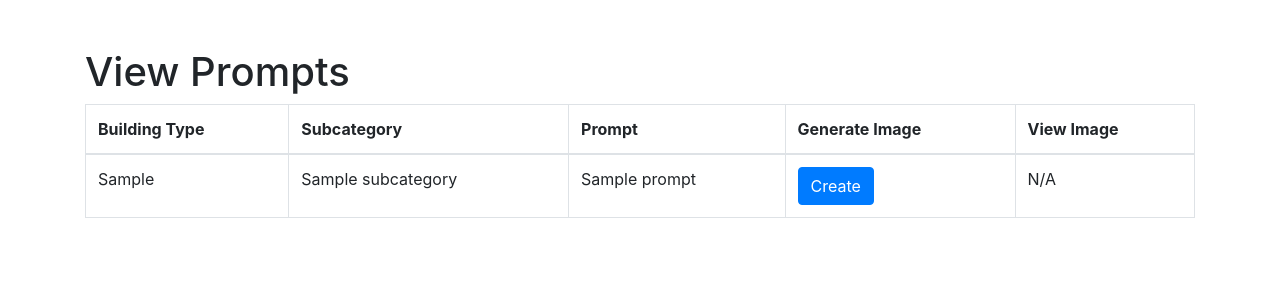
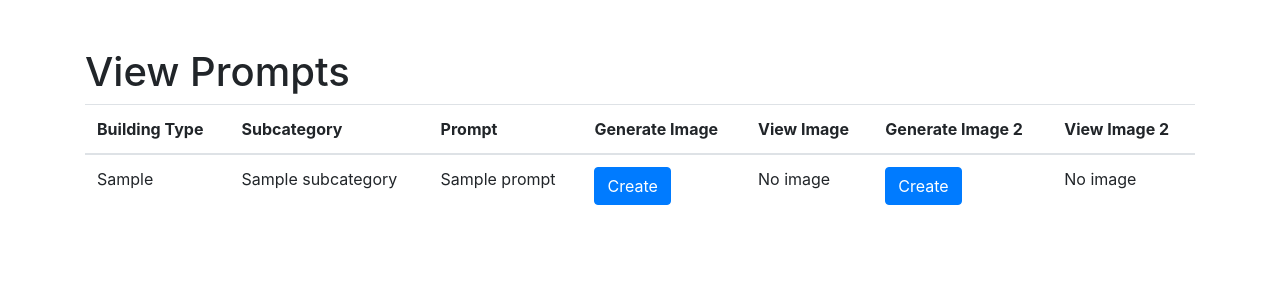
Before and after one commit to PushpikaLiyanagama/Aurora, a Python web app: template templates/view_prompts.html in a window 1280 px wide. Shown: the part 56-356 px from the top of the page. Run offline with Jinja, Linux system fonts and the light colour scheme; the template is opened without the code that fills it: most values are stand-ins (such as "Sample title", 1, 10 or a date in 2020); some libraries are stand-ins or nearby versions.

Commit message:
Update view_prompts.html

```diff
--- a/templates/view_prompts.html
+++ b/templates/view_prompts.html
@@ -4,7 +4,7 @@
 
 {% block content %}
 <h1>View Prompts</h1>
-<table class="table table-bordered">
+<table class="table">
     <thead>
         <tr>
             <th>Building Type</th>
@@ -12,6 +12,8 @@
             <th>Prompt</th>
             <th>Generate Image</th>
             <th>View Image</th>
+            <th>Generate Image 2</th>
+            <th>View Image 2</th>
         </tr>
     </thead>
     <tbody>
@@ -20,16 +22,29 @@
             <td>{{ prompt.building_type }}</td>
             <td>{{ prompt.subcategory }}</td>
             <td>{{ prompt.prompt }}</td>
-            <td><a href="{{ url_for('generate_image_route', prompt_id=prompt.id) }}" class="btn btn-primary">Create</a></td>
+            <td>
+                <a href="{{ url_for('generate_image_route', prompt_id=prompt.id) }}" class="btn btn-primary">Create</a>
+            </td>
             <td>
                 {% if prompt.generated_image %}
-                <a href="{{ url_for('view_generated_image', image_filename=prompt.generated_image) }}" class="btn btn-secondary">View</a>
+                <a href="{{ url_for('view_image', prompt_id=prompt.id) }}" class="btn btn-info">View</a>
                 {% else %}
-                N/A
+                <span>No image</span>
+                {% endif %}
+            </td>
+            <td>
+                <a href="{{ url_for('generate_image_2_route', prompt_id=prompt.id) }}" class="btn btn-primary">Create</a>
+            </td>
+            <td>
+                {% if prompt.generated_image_2 %}
+                <a href="{{ url_for('view_image_2', prompt_id=prompt.id) }}" class="btn btn-info">View</a>
+                {% else %}
+                <span>No image</span>
                 {% endif %}
             </td>
         </tr>
         {% endfor %}
     </tbody>
 </table>
+
 {% endblock %}
```
